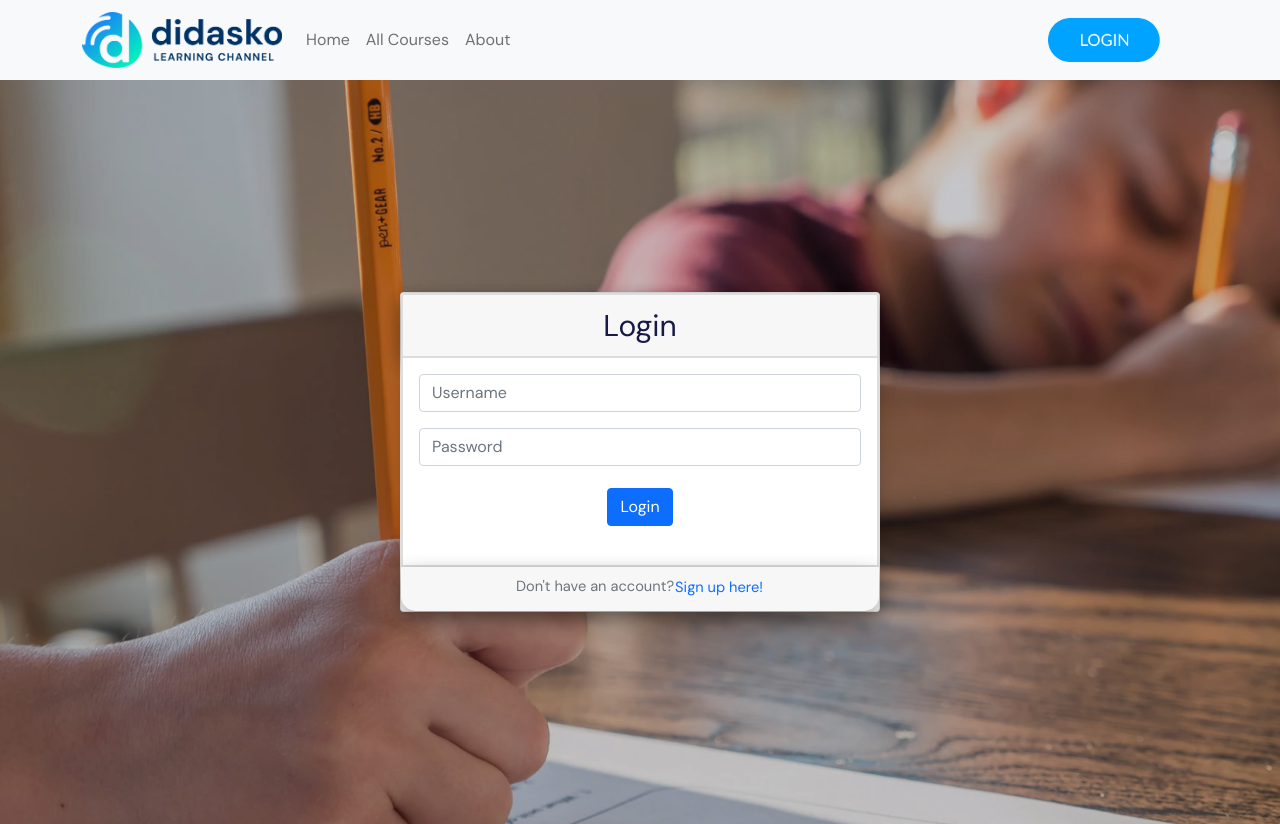
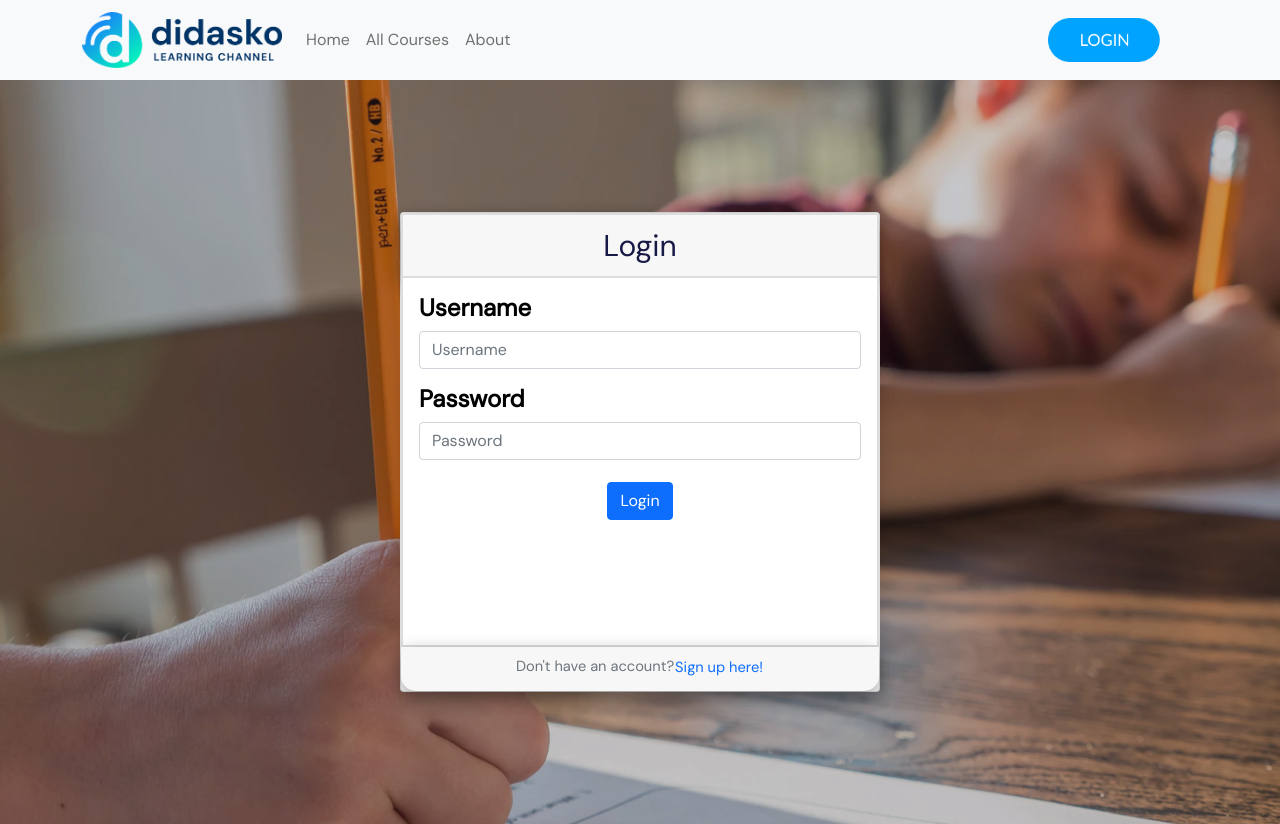
Before and after one commit to gtopacio/CSSWENG-G1, a React (Create React App) app in the folder client/: page /login in a window 1280 px wide. Built offline with nearby package versions, Linux system fonts and the light colour scheme; no server answers.

Commit message:
headings login

```diff
--- a/client/src/components/Login.js
+++ b/client/src/components/Login.js
@@ -59,10 +59,11 @@ export default function Login(props) {
 
     return (
         <section className = "bg-container" style={{height:'93vh',backgroundSize:'cover',backgroundRepeat: 'no-repeat'}}>
-            <Card className="card add shadow top-50 start-50 translate-middle" style={{maxWidth:'30em',maxHeight:'20em'}}>
+            <Card className="card add shadow top-50 start-50 translate-middle" style={{maxWidth:'30em',maxHeight:'30em'}}>
                 <Card.Header style={{fontSize:"30px",color:"#181a46"}}>Login</Card.Header>
                 <Card.Body style={{fontSize:"30px",backgroundColor:'white'}}>
                     <Form noValidate onSubmit={loginHandler}>
+                    <h4 className="fw-bold" style={{textAlign: "left",color:'black'}}>Username</h4>
                         <InputGroup hasValidation className="mb-3">
                             <FormControl
                             required
@@ -79,6 +80,7 @@ export default function Login(props) {
                                 Please input your username.
                             </Form.Control.Feedback>
                         </InputGroup>
+                        <h4 className="fw-bold" style={{textAlign: "left",color:'black'}}>Password</h4>
                         <InputGroup hasValidation className="mb-3">
                             <FormControl
                             required
```
